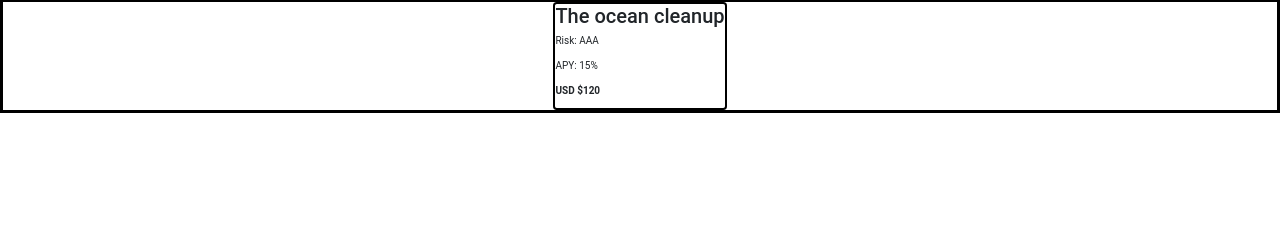
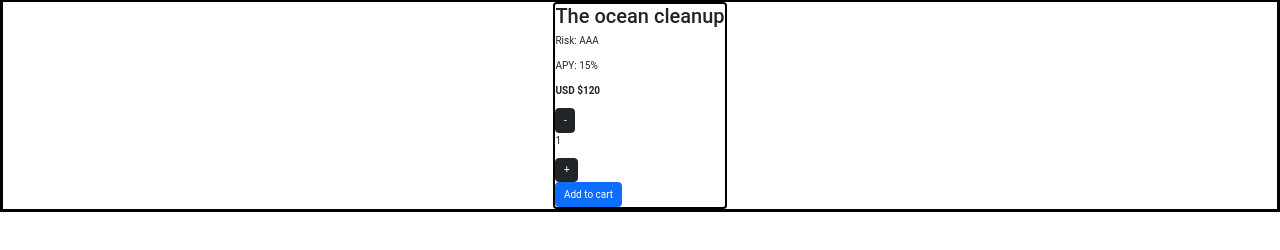
Before and after one commit to JoacoML/stake_actions, a React (Create React App) app: page /detail/0 in a window 1280 px wide. Shown: the part 320-570 px from the top of the page. Built offline with nearby package versions, Linux system fonts and the light colour scheme.

Commit message:
Update ItemDetail with serCounter

```diff
--- a/src/components/ItemDetail.jsx
+++ b/src/components/ItemDetail.jsx
@@ -1,8 +1,15 @@
 import '../styles/itemDetail.css';
-import React from 'react'
-
+import React, { useState } from 'react'
+import ItemCount from '../components/ItemCount';
+import { Link } from 'react-router-dom';
 
 export const ItemDetail = ({data}) => {
+  const [goToCart, setGotoCart] = useState(false)
+
+  const onAdd = (quantity) => {
+    setGotoCart(true);
+  }
+
   return (
     <div className="card">
       {/* <img src={data.img} alt={data.title}/> */}
@@ -10,6 +17,11 @@
       <p>Risk: {data.risk}</p>
       <p>APY: {data.anualReturn}</p>
       <p><strong>USD ${data.price}</strong></p>
+      {
+        goToCart
+          ? <Link to='/cart'>Finish invesment</Link>
+          : <ItemCount initial={1} stock={10} onAdd={onAdd}/>
+      }
     </div>
   );
 }
--- a/src/containers/ItemListContainer.jsx
+++ b/src/containers/ItemListContainer.jsx
@@ -2,7 +2,6 @@
 import projectStock from '../data/stock.json';
 import React, { useState, useEffect } from 'react';
 import ItemList from '../components/ItemList';
-import ItemCount from '../components/ItemCount';
 import { useParams } from 'react-router-dom';
 
 const ItemListContainer = ({greeting}) => {
@@ -25,13 +24,9 @@
 
   },[typeId])
 
-
-  const onAdd = (param) => {console.log(param)}
-
   return (
     <div className='itemListContainer'>
       <p>{greeting}</p>
-      <ItemCount initial={1} stock={10} onAdd={onAdd}/>
       <ItemList projectList={projectList}/>
     </div>
   );
```
